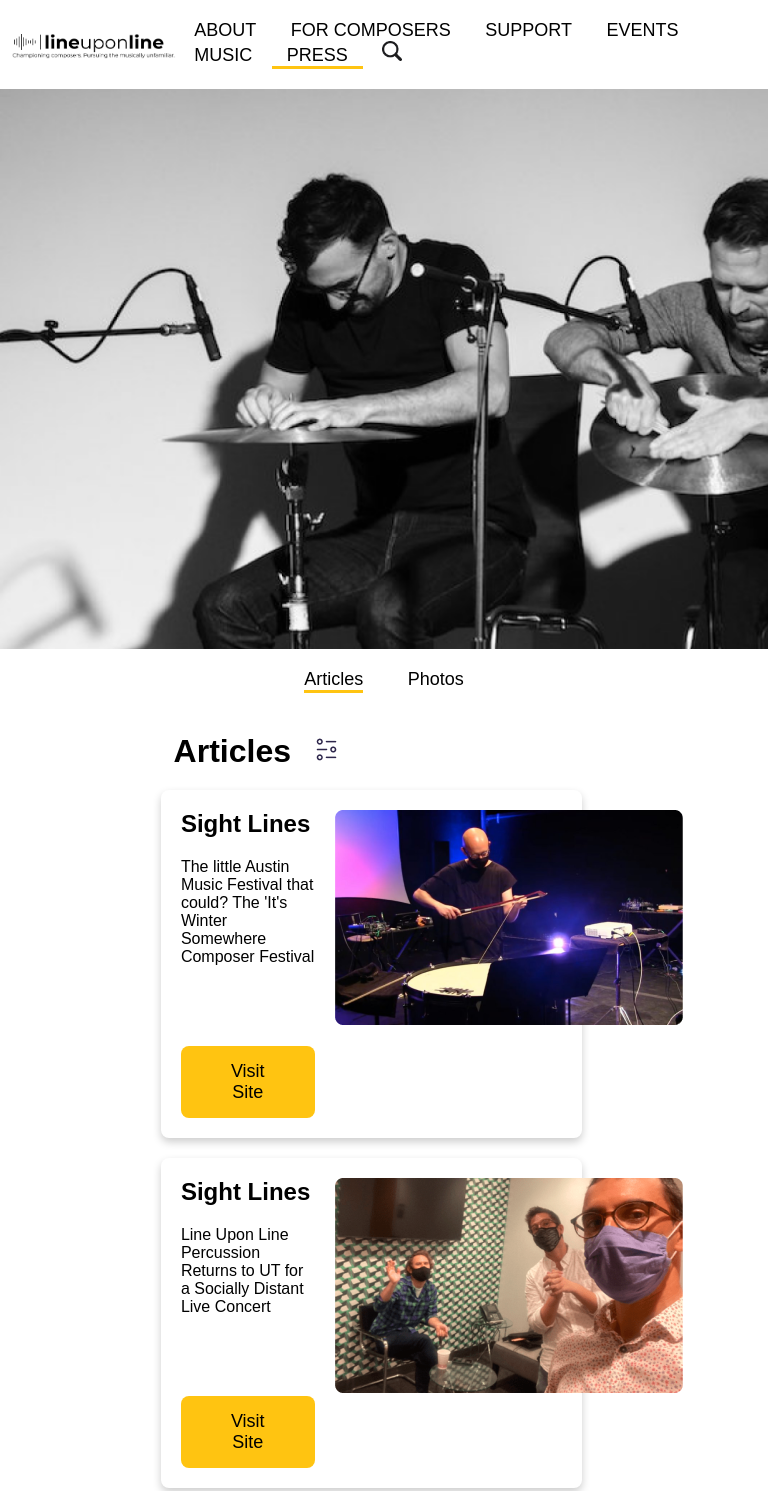
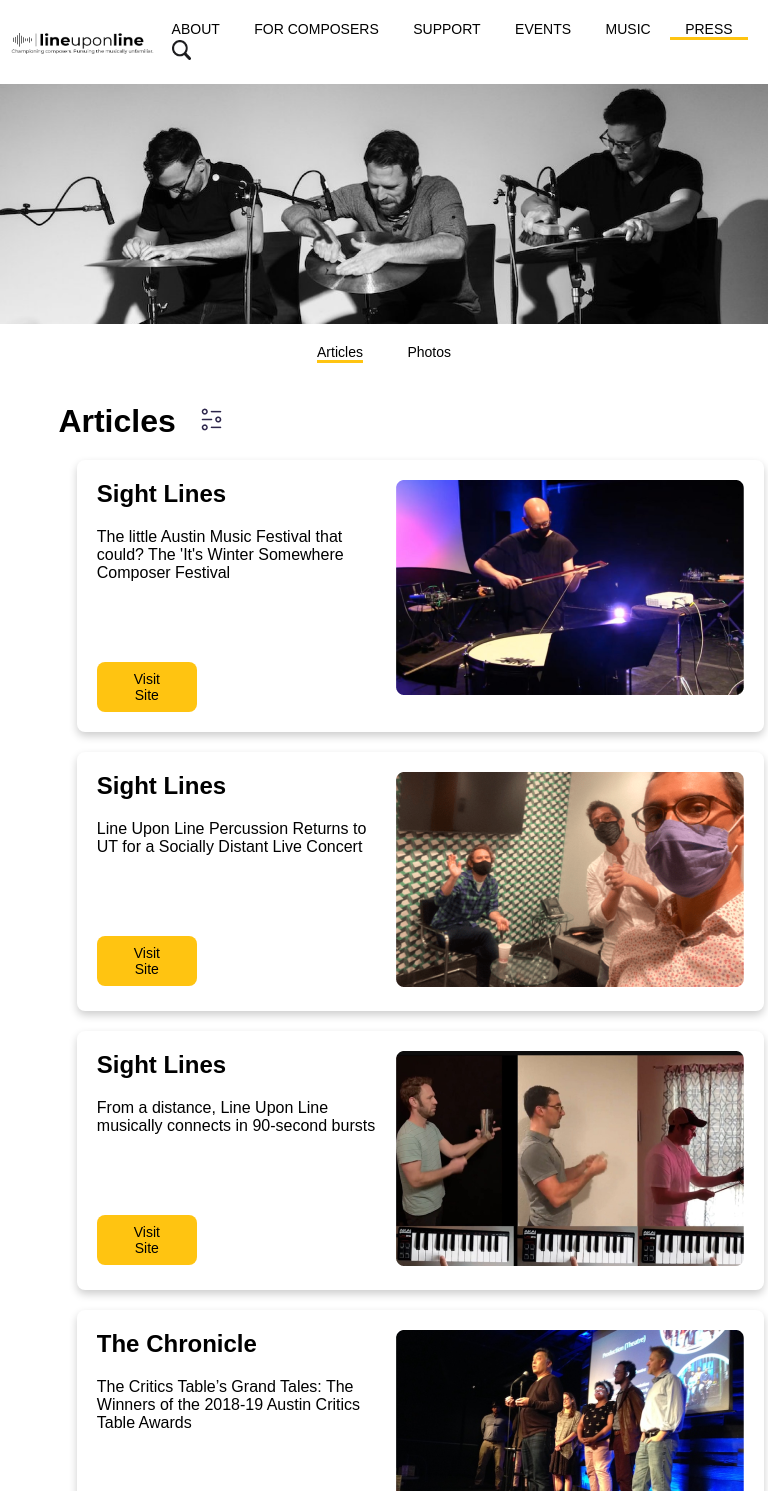
Before and after one commit to jtrinid/UX_UI_HW_18, a plain HTML site: page index.html in a window 768 px wide. Shown: the top 1491 px of the page. Drawn offline with Linux system fonts and the light colour scheme.

Commit message:
More Media Query Edits

```diff
--- a/index.html
+++ b/index.html
@@ -151,7 +151,7 @@
     <div class="cardInfo">
       <h1 class="cardHeading">Sight Lines</h1>
       <div class="cardSummary">
-      <p>Line Upon Line finds its context
+      <p>Line Upon Line finds its context. The adventurous Austin percussion trio releases a new album.
       </p>
       </div>
       <button class="cardButton">Visit Site</button>
--- a/style.css
+++ b/style.css
@@ -138,10 +138,9 @@ body {
 
   .card {
     display: flex;
-    margin-left: 15%;
-    margin-bottom: 20px;
+    margin: 0px 4px 20px 10%;
     background-color: white;
-    width: 66%;
+    width: 80%;
     box-shadow: 0 4px 8px 0 rgba(0,0,0,0.2);
     border-radius: 8px;
   }
@@ -272,4 +271,91 @@ body {
     .logo {
       max-width: 20%;
     }
+
+    .heroImage {
+      display: flex;
+      width: 100%;
+      height: 30vh;
+      padding-bottom: 20px;
+      background-image: url("images/heroimage.png");
+      background-repeat: no-repeat;
+      background-size: cover;
+    }
+
+    .pageTitleFilter {
+      display: flex;
+      justify-content: flex-start;
+      align-items: center;
+      padding: 20px;
+      margin-left: 5%;
+    }
+
   }
+
+  @media only screen and (max-width:800px) and (min-width:601px) {
+    .anotherInteriorPage {
+      display: grid;
+      justify-content: center;
+      align-content: center;
+      grid-template-areas: 'card'
+      'card'
+      'card'
+      'card'
+      'card'
+      'card'
+      'card'
+      'card'
+      'card'
+      'card';
+      grid-template-columns: 100%;
+      grid-template-rows: auto auto auto auto auto auto auto auto auto auto;
+    }
+
+
+    .card {
+      width: fit-content;
+      height: fit-content;
+    }
+
+    .cardButton {
+      display: flex;
+      flex-wrap: wrap;
+      max-height: 50px;
+      max-width: 50px;
+      font-size: 14px;
+      justify-content: center;
+      align-content: center;
+    }
+
+    .cardPicture {
+      width: fit-content;
+      height: fit-content;
+    }
+
+    li, a {
+      font-size: 14px;
+    }
+
+    .logo {
+      max-width: 20%;
+    }
+
+    .heroImage {
+      display: flex;
+      width: 100%;
+      height: 30vh;
+      padding-bottom: 20px;
+      background-image: url("images/heroimage.png");
+      background-repeat: no-repeat;
+      background-size: cover;
+    }
+
+    .pageTitleFilter {
+      display: flex;
+      justify-content: flex-start;
+      align-items: center;
+      padding: 20px;
+      margin-left: 5%;
+    }
+
+  }
```
